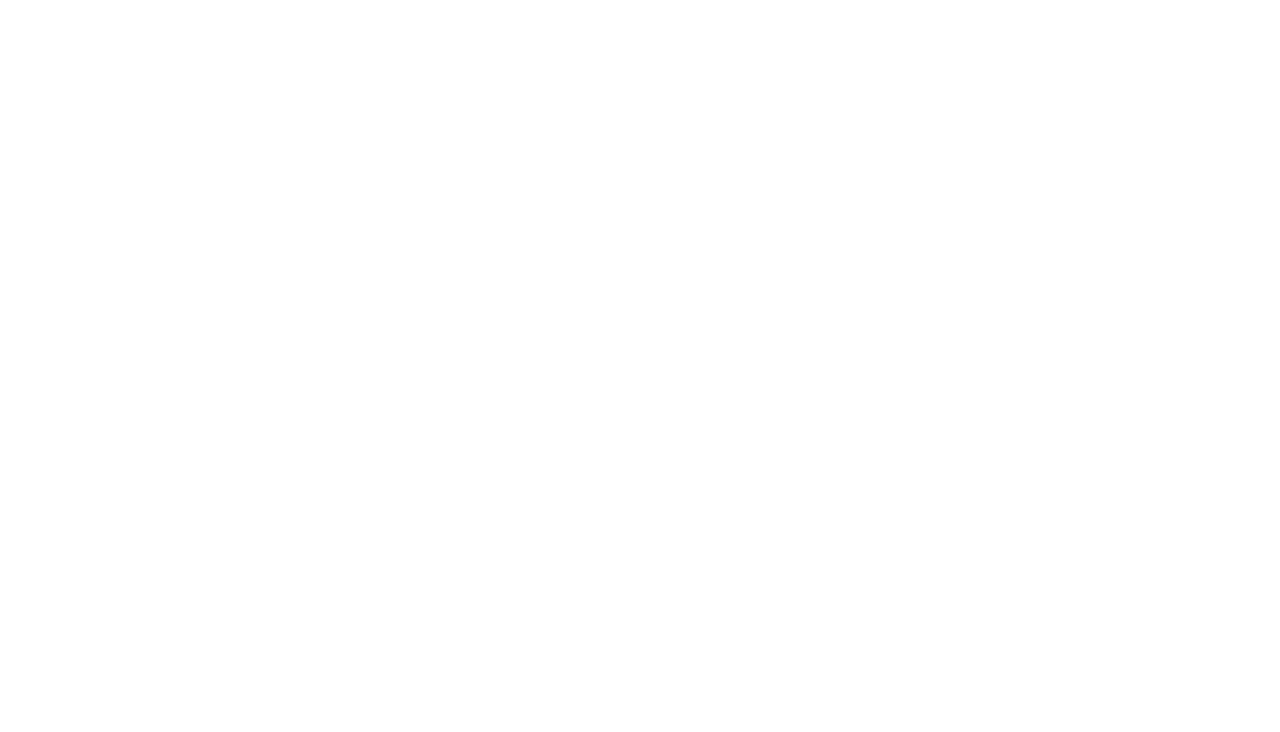
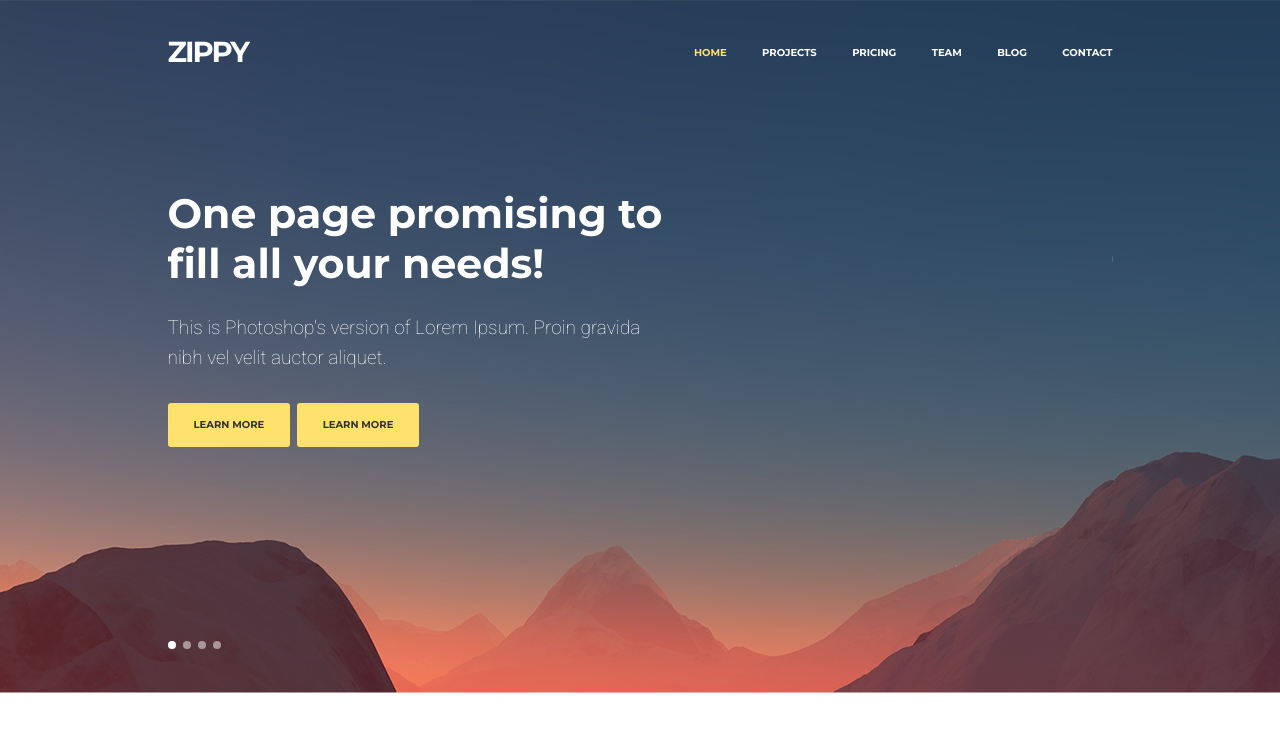
Before and after one commit to yuriy-m-dev/zippy, a website: page app/index.html in a window 1280 px wide. Drawn offline with nearby package versions, Linux system fonts and the light colour scheme; files that its build step writes are made by us from their sources.

Commit message:
added header and slider

```diff
--- a/app/index.html
+++ b/app/index.html
@@ -1,17 +1,94 @@
 <!DOCTYPE html>
 <html lang="en">
+
 <head>
     <meta charset="UTF-8">
     <meta name="viewport" content="width=device-width, initial-scale=1.0">
     <meta http-equiv="X-UA-Compatible" content="ie=edge">
     <title>Zippy</title>
+    <link href="https://fonts.googleapis.com/css?family=Montserrat:400,700|Roboto:100,400&display=swap" rel="stylesheet">
     <link rel="stylesheet" href="css/libs.min.css">
     <link rel="stylesheet" href="css/style.min.css">
 </head>
+
 <body>
+    <header class="header" style="background-image: url(images/header-bg.jpg)">
+        <div class="container">
+            <div class="header__top">
+                <div class="header__top-logo">
+                    <a href="#">zippy</a>
+                </div>
+                <nav class="header__top-menu">
+                    <ul>
+                        <li><a class="active" href="#">Home</a></li>
+                        <li><a href="#">Projects</a></li>
+                        <li><a href="#">PRICING</a></li>
+                        <li><a href="#">team</a></li>
+                        <li><a href="#">blog</a></li>
+                        <li><a href="#">contact</a></li>
+                    </ul>
+                </nav>
+            </div>
+            <div class="header__slider">
+                <div class="header__content">
+                    <div class="header__content-title">
+                        One page promising to
+                        fill all your needs!
+                    </div>
+                    <div class="header__content-text">
+                        This is Photoshop's version of Lorem Ipsum. Proin gravida nibh vel velit auctor aliquet.
+                    </div>
+                    <div class="header__content-btn">
+                        <a href="#">learn more</a>
+                        <a href="#">learn more</a>
+                    </div>
+                </div>
+                <div class="header__content">
+                    <div class="header__content-title">
+                        One page promising to
+                        fill all your needs!
+                    </div>
+                    <div class="header__content-text">
+                        This is Photoshop's version of Lorem Ipsum. Proin gravida nibh vel velit auctor aliquet.
+                    </div>
+                    <div class="header__content-btn">
+                        <a href="#">learn more</a>
+                        <a href="#">learn more</a>
+                    </div>
+                </div>
+                <div class="header__content">
+                    <div class="header__content-title">
+                        One page promising to
+                        fill all your needs!
+                    </div>
+                    <div class="header__content-text">
+                        This is Photoshop's version of Lorem Ipsum. Proin gravida nibh vel velit auctor aliquet.
+                    </div>
+                    <div class="header__content-btn">
+                        <a href="#">learn more</a>
+                        <a href="#">learn more</a>
+                    </div>
+                </div>
+                <div class="header__content">
+                    <div class="header__content-title">
+                        One page promising to
+                        fill all your needs!
+                    </div>
+                    <div class="header__content-text">
+                        This is Photoshop's version of Lorem Ipsum. Proin gravida nibh vel velit auctor aliquet.
+                    </div>
+                    <div class="header__content-btn">
+                        <a href="#">learn more</a>
+                        <a href="#">learn more</a>
+                    </div>
+                </div>
+            </div>
+        </div>
+    </header>
 
     <script src="https://ajax.googleapis.com/ajax/libs/jquery/3.4.1/jquery.min.js"></script>
     <script src="js/libs.min.js"></script>
-    <script src="js/main.min.js"></script>
+    <script src="js/main.js"></script>
 </body>
+
 </html>
--- a/app/js/main.js
+++ b/app/js/main.js
@@ -0,0 +1,6 @@
+$(function(){
+    $('.header__slider').slick({
+        arrows: false,
+        dots: true
+    });
+});
--- a/app/scss/_fonts.scss
+++ b/app/scss/_fonts.scss
@@ -0,0 +1,7 @@
+@font-face{
+    font-family: 'Helvetica-Regular', sans-serif;
+    src: url(../fonts/Helvetica-Regular.woff2) format('woff2'),
+         url(../fonts/Helvetica-Regular.woff) format('woff');
+    font-weight: 400;
+    font-display: swap;
+}
--- a/app/scss/_global.scss
+++ b/app/scss/_global.scss
@@ -9,3 +9,16 @@ ul, li{
     margin: 0;
     padding: 0;
 }
+a{
+    text-decoration: none;
+}
+body{
+    font-family: 'Helvetica-Regular', sans-serif;
+    font-weight: 400;
+    font-size: 13px;
+}
+.container{
+    max-width: 965px;
+    margin: 0 auto;
+    padding: 0 10px;
+}
--- a/app/scss/_vars.scss
+++ b/app/scss/_vars.scss
@@ -0,0 +1,3 @@
+$purple: #62497c;
+$yellow: #ffe26d;
+$text: #040405;
--- a/app/scss/style.scss
+++ b/app/scss/style.scss
@@ -1,3 +1,106 @@
 @import 'global';
 @import 'vars';
 @import 'fonts';
+
+.header{
+    background: no-repeat center /cover;
+    font-family: 'Montserrat', sans-serif;
+    color: #ffffff;
+}
+.header__top{
+    height: 103px;
+    display: flex;
+    justify-content: space-between;
+    align-items: center;
+    &-logo a{
+        font-size: 29px;
+        font-weight: 700;
+        text-transform: uppercase;
+        letter-spacing: -2px;
+        color: #ffffff;
+    }
+    &-menu{
+        li{
+            display: inline-block;
+            & + li{
+                margin-left: 32px;
+            }
+        }
+        .active{
+            color: $yellow;
+        }
+        a{
+            color: #ffffff;
+            font-size: 10px;
+            font-weight: 700;
+            text-transform: uppercase;
+            transition: .3s;
+            &:hover{
+                color: $yellow;
+            }
+        }
+    }
+}
+.header__slider{
+    position: relative;
+}
+.header__content{
+    min-height: 590px;
+    max-width: 500px;
+    padding: 85px 0;
+    &-title{
+        font-size: 41px;
+        font-weight: 700;
+        line-height: 50px;
+        margin-bottom: 25px;
+    }
+    &-text{
+        font-family: "Roboto", sans-serif;
+        font-size: 19px;
+        font-weight: 100;
+        line-height: 30px;
+        margin-bottom: 30px;
+    }
+    &-btn a{
+        font-family: 'Montserrat', sans-serif;
+        font-weight: 700;
+        font-size: 10px;
+        padding: 16px 26px;
+        color: #323232;
+        background-color: $yellow;
+        display: inline-block;
+        transition: .3s;
+        border-radius: 3px;
+        text-transform: uppercase;
+        margin-right: 3px;
+        &:hover{
+            background-color: $purple;
+            color: #ffffff;
+        }
+    }
+}
+.slick-dots{
+    position: absolute;
+    left: 0;
+    bottom: 37px;
+    li{
+        display: inline-block;
+        width: 8px;
+        height: 8px;
+        background-color: #a8969a;
+        border-radius: 50%;
+        cursor: pointer;
+        button{
+            border: none;
+            outline: none;
+            background-color: transparent;
+            font-size: 0;
+        }
+        & ~ li{
+            margin-left: 7px;
+        }
+    }
+    .slick-active{
+        background-color: #fff;
+    }
+}
```
Also changed, not shown: app/fonts/Helvetica-Regular.woff (added), app/fonts/Helvetica-Regular.woff2 (added), app/images/header-bg.jpg (added).
